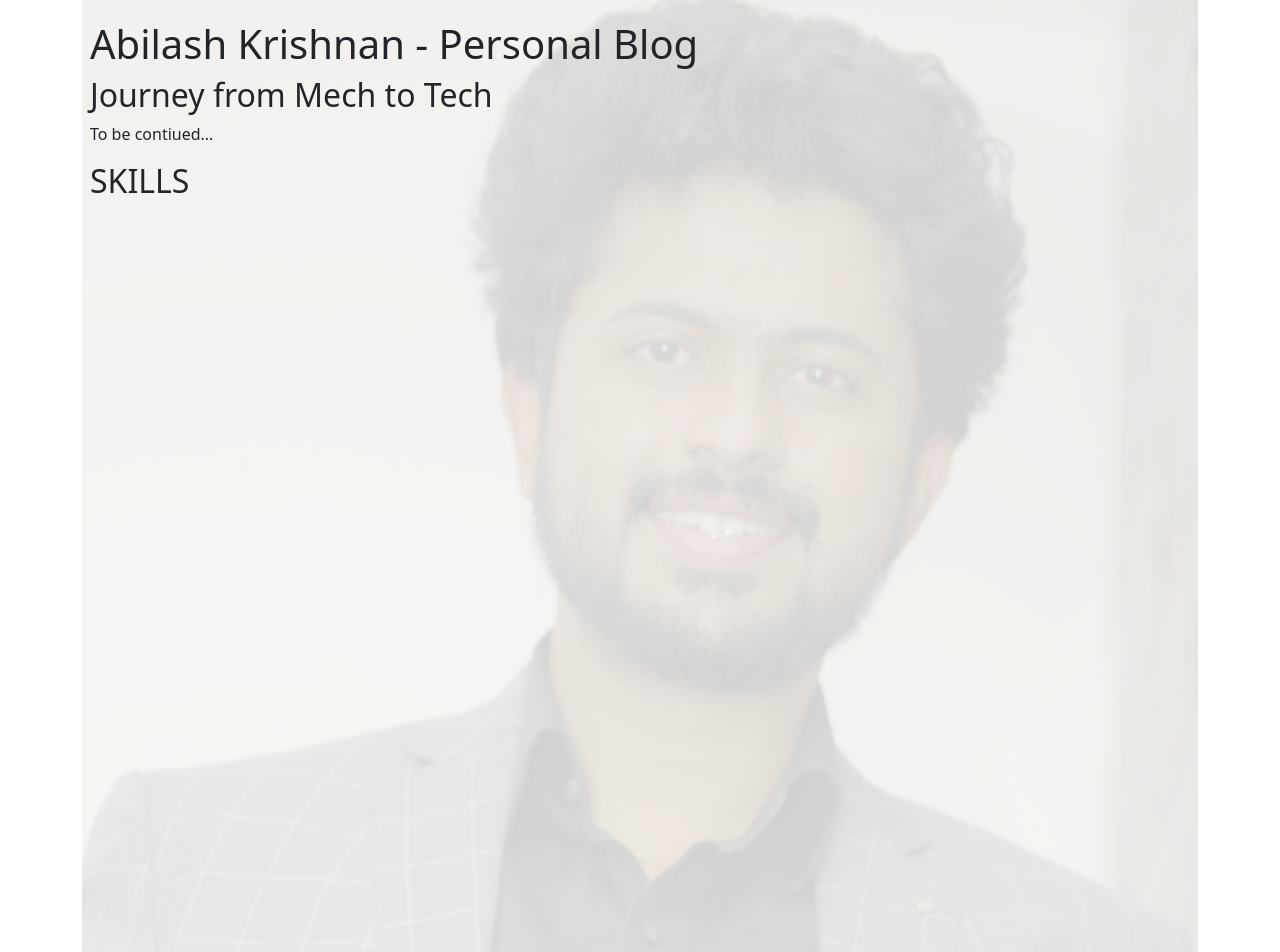
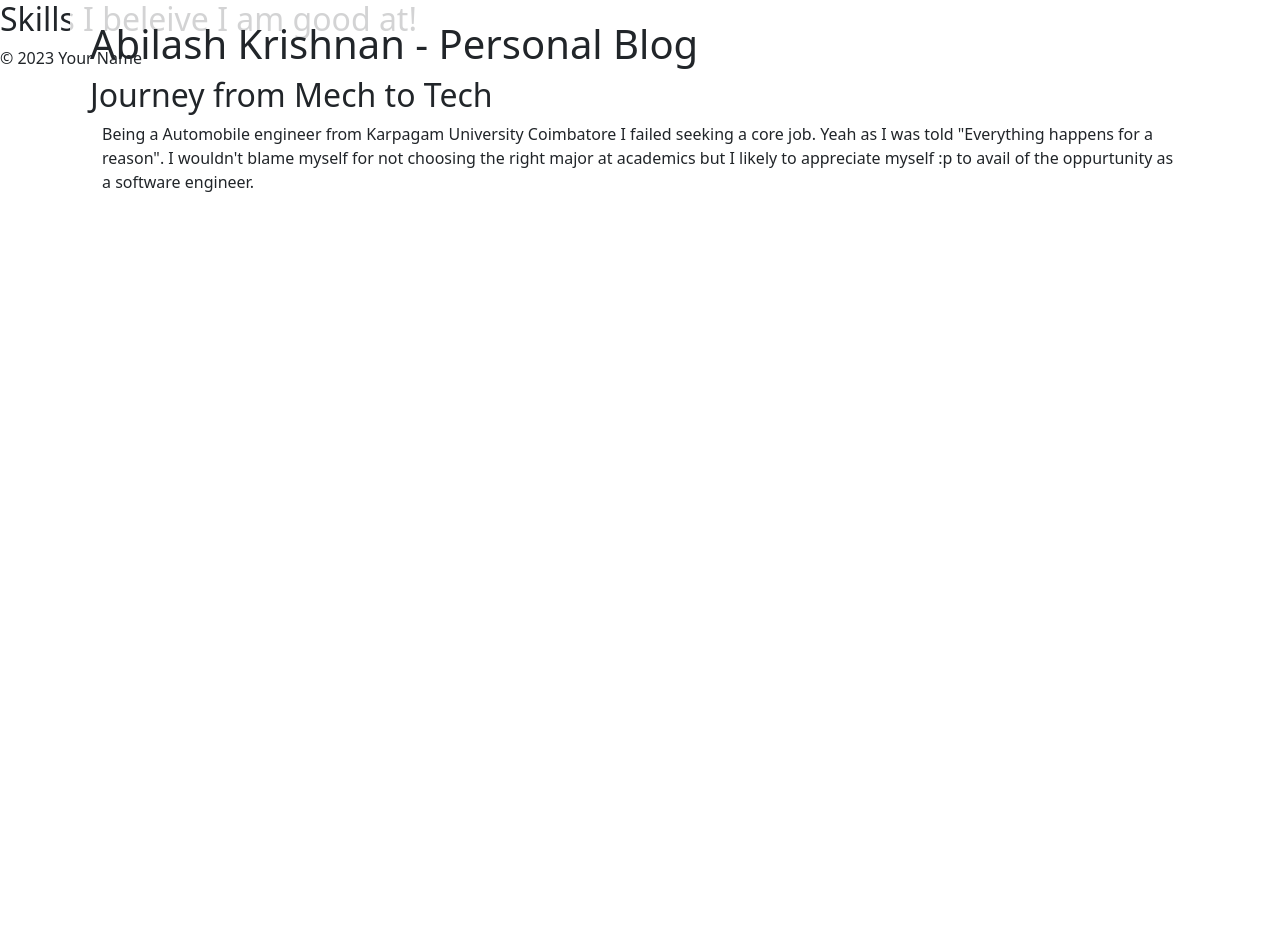
Before and after one commit to AbilashKriz/blog, a Django app: page / in a window 1280 px wide. Shown: the top 952 px of the page. After the commit the page ends 192 px from the top, so only its background shows below. Run offline with Django 4.2, Linux system fonts and the light colour scheme.

Commit message:
image update

```diff
--- a/projectII/templates/djangoPartII/index.html
+++ b/projectII/templates/djangoPartII/index.html
@@ -11,40 +11,26 @@
 </head>
 <body>
     <div class="container">
-        <img src="PP-Photo.jpg" alt="uh os! not available">
         <div class="content">
             <h1>Abilash Krishnan - Personal Blog</h1>
             <h2>Journey from Mech to Tech</h2>
-            <p>To be contiued...</p>
-            <h2>SKILLS</h2>
-            <ul></ul>
+            <div class="container">
+                <p>Being a Automobile engineer from Karpagam University Coimbatore I failed seeking a core job.
+                    Yeah as I was told "Everything happens for a reason". I wouldn't blame myself for not choosing the right major at academics
+                    but I likely to appreciate myself :p to avail of the oppurtunity as a software engineer.
+                </p>
+              </div>
         </div>
     </div>
+    <h2>Skills I beleive I am good at!</h2>
+    <div class="carousel-item">
+        <img src="..." alt="DEVOPS">
+        <div class="carousel-caption d-none d-md-block">
+          <h5>GCP DEVOPS & GITOPS</h5>
+          <p>I am enrolling technologies like docker, kuberntes, cicd, jenkis, argocd, cloud computing as DEVOPS </p>
+        </div>
+      </div>
 
-    <div id="carouselExampleControls" class="carousel slide" data-ride="carousel">
-        <div class="carousel-inner">
-          <div class="carousel-item active">
-            <img class="d-block w-100" src="..." alt="Kuberntes">
-          </div>
-          <div class="carousel-item">
-            <img class="d-block w-100" src="..." alt="GitOps">
-          </div>
-          <div class="carousel-item">
-            <img class="d-block w-100" src="..." alt="infrastructure as code - Terraform">
-          </div>
-          <div class="carousel-item">
-            <img class="d-block w-100" src="..." alt="Google cloud devops">
-          </div>
-        </div>
-        <a class="carousel-control-prev" href="#carouselExampleControls" role="button" data-slide="prev">
-          <span class="carousel-control-prev-icon" aria-hidden="true"></span>
-          <span class="sr-only">Previous</span>
-        </a>
-        <a class="carousel-control-next" href="#carouselExampleControls" role="button" data-slide="next">
-          <span class="carousel-control-next-icon" aria-hidden="true"></span>
-          <span class="sr-only">Next</span>
-        </a>
-      </div>
     <footer>
         <p>&copy; 2023 Your Name</p>
     </footer>
```
